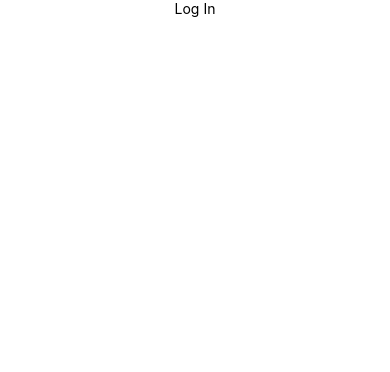
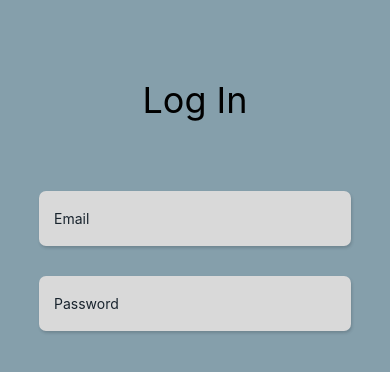
Before and after one commit to glin18/journal-app, a React Native app: screen /Login in a window 390 px wide. Shown: the top 372 px of the page. Built offline with nearby package versions, Linux system fonts and the light colour scheme.

Commit message:
Add login title and textinputs

```diff
--- a/screens/Login.tsx
+++ b/screens/Login.tsx
@@ -1,10 +1,20 @@
-import { View, StyleSheet, Text, SafeAreaView } from "react-native";
+import { View, StyleSheet, Text, SafeAreaView, TextInput } from "react-native";
 import React from "react";
 
 const Login = () => {
   return (
     <SafeAreaView style={styles.container}>
-      <Text>Log In</Text>
+      <Text style={styles.login}>Log In</Text>
+      <TextInput
+        style={styles.input}
+        placeholder="Email"
+        placeholderTextColor="#19242E"
+      />
+      <TextInput
+        style={styles.input}
+        placeholder="Password"
+        placeholderTextColor="#19242E"
+      />
     </SafeAreaView>
   );
 };
@@ -12,8 +22,26 @@ const Login = () => {
 const styles = StyleSheet.create({
   container: {
     flex: 1,
-    backgroundColor: "#fff",
+    backgroundColor: "#859FAB",
     alignItems: "center",
+    gap: 30,
+  },
+  login: {
+    fontSize: 36,
+    marginTop: "20%",
+    marginBottom: "10%",
+  },
+  input: {
+    padding: 15,
+    width: "80%",
+    height: 55,
+    color: "#19242E",
+    borderRadius: 7,
+    backgroundColor: "#D9D9D9",
+    shadowColor: "#19242E",
+    shadowOffset: { width: 1, height: 2 },
+    shadowOpacity: 0.2,
+    shadowRadius: 3,
   },
 });
 
```
